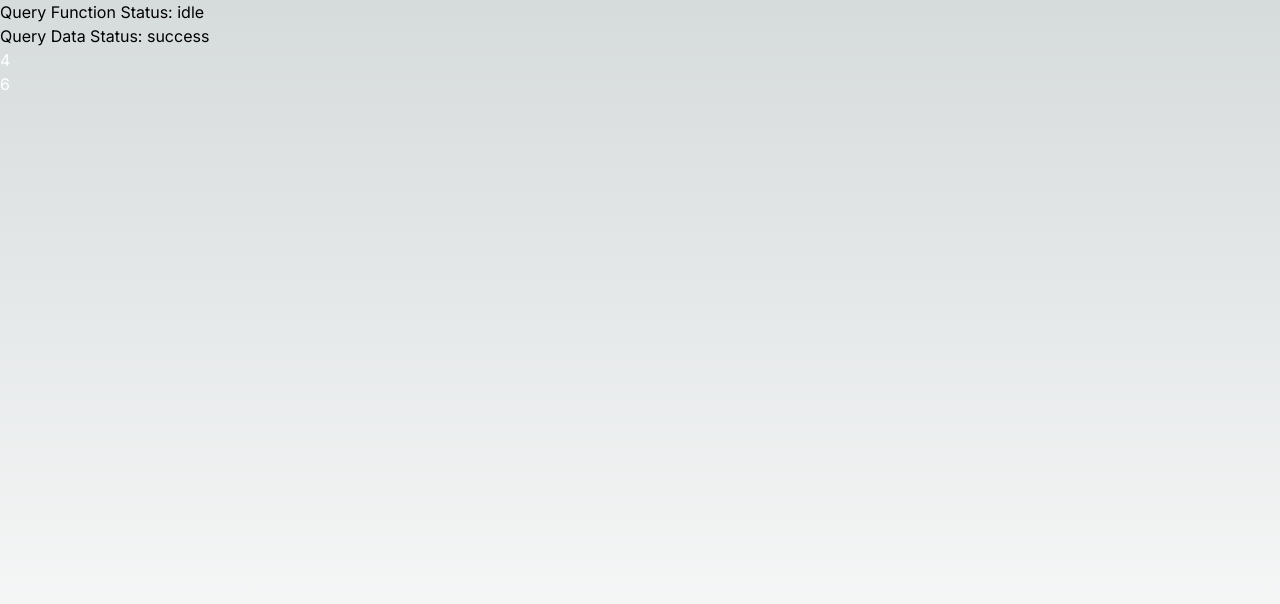
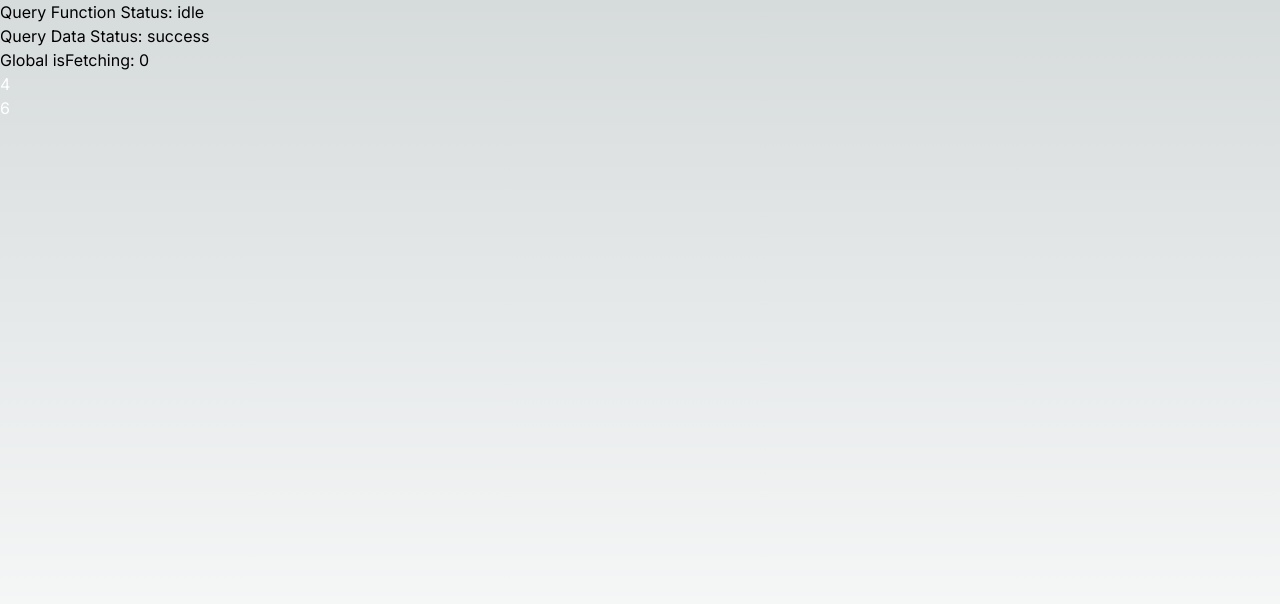
Before and after one commit to KennedyMungai/tanstack_query_another, a Next.js app: page / in a window 1280 px wide. Shown: the top 604 px of the page. Built offline with nearby package versions, Linux system fonts and the light colour scheme; data requests are answered from the project's data file.

Commit message:
isFetching shenanigans

```diff
--- a/components/todo.tsx
+++ b/components/todo.tsx
@@ -21,6 +21,7 @@ const Todo = (props: Props) => {
 		<>
 			<p>Query Function Status: {fetchStatus}</p>
 			<p>Query Data Status: {status}</p>
+			<p>Global isFetching: {isFetching}</p>
 			<div>
 				{data.map((todoId: number) => (
 					<p key={todoId} className='text-white'>
```
